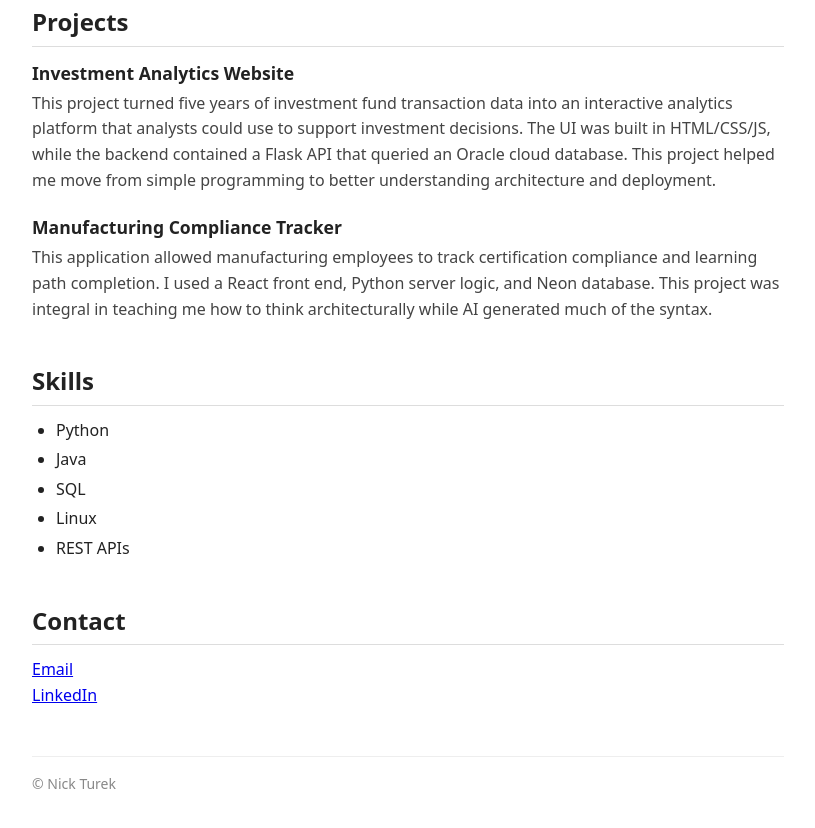
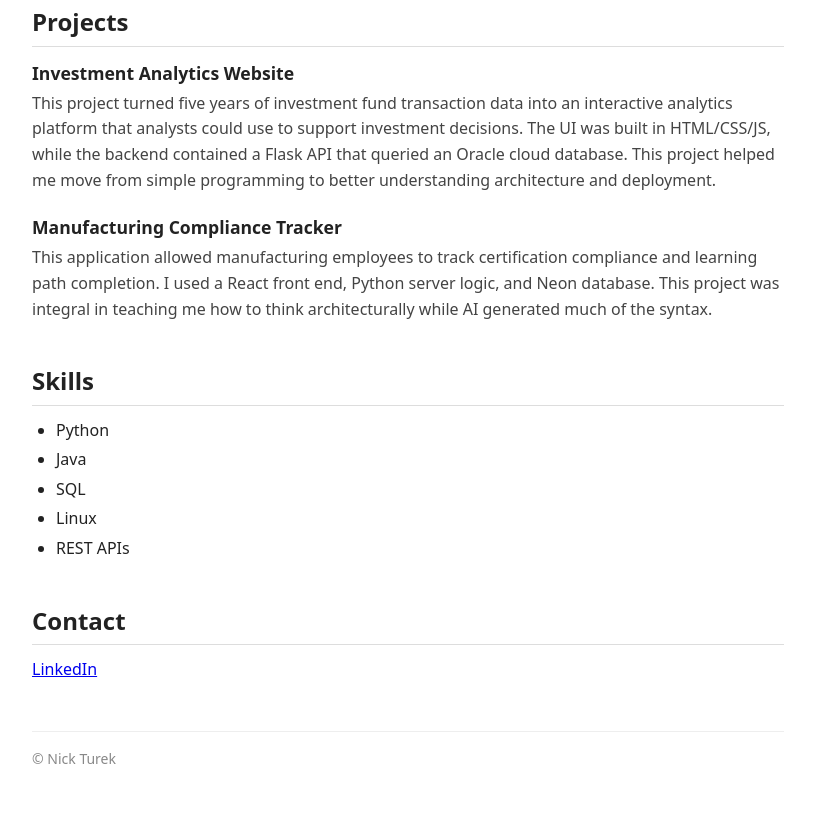
Before and after one commit to nickturek/1530-portfolio, a plain HTML site: page index.html in a window 1280 px wide. Shown: the part 284-1112 px from the top of the page, without its empty margins (232-1047 px from the left). After the commit the page ends 1086 px from the top, so only its background shows below. Drawn offline with Linux system fonts and the light colour scheme.

Commit message:
minor changes to index.html content

```diff
--- a/index.html
+++ b/index.html
@@ -24,7 +24,7 @@
     <section id="about">
       <h2>About Me</h2>
       <!-- TODO: Replace with 2-3 sentences about yourself -->
-      <!-- e.g., include your name, your program/year, and what you are interested in -->\
+      <!-- e.g., include your name, your program/year, and what you are interested in -->
       My name is Nick Turek, and I am currently a senior Computer Science student at the University of Pittsburgh. I have been a software developer intern for the prior two summers, where I worked at a credit management platform. I have a strong interested in data engineering and building infrastructure that enables better business decision making.
     </section>
 
@@ -69,7 +69,6 @@
       <h2>Contact</h2>
       <!-- TODO: Replace href="#" with a real link (e.g., mailto:you@example.com or your LinkedIn URL) -->
       <!-- TODO: Replace the link text with something descriptive, e.g. "Email me" or "LinkedIn" -->
-      <p><a href="nickturek55@gmail.com">Email</a></p>
       <p><a href="https://www.linkedin.com/in/nickturek/">LinkedIn</a></p>
     </section>
 
```
